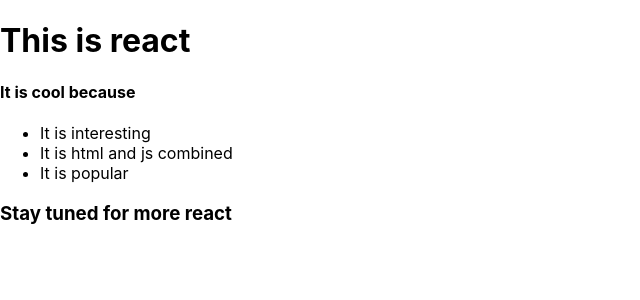
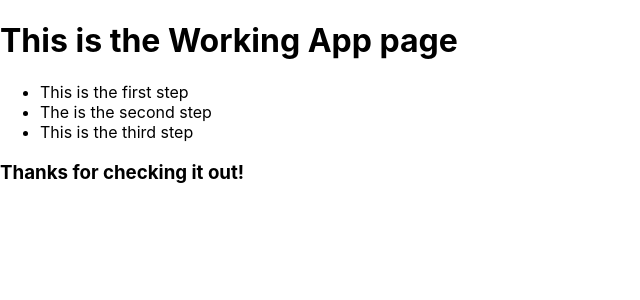
Before and after one commit to shanecolby/my_app_react, a React (Create React App) app: page / in a window 1280 px wide. Shown: the top 300 px of the page, without its empty margins (0-640 px from the left). Built offline with nearby package versions, Linux system fonts and the light colour scheme.

Commit message:
make app file and import clean components

```diff
--- /dev/null
+++ b/src/WorkingApp.js
@@ -0,0 +1,20 @@
+import React from 'react'
+
+function WorkingApp() {
+  return (
+    <div>
+      <h1>This is the Working App page</h1>
+      <ul>
+        <li>This is the first step</li>
+        <li>The is the second step</li>
+        <li>This is the third step</li>
+      </ul>
+      <h3>Thanks for checking it out!</h3>
+
+
+    </div>
+  )
+}
+
+
+export default WorkingApp
--- a/src/index.js
+++ b/src/index.js
@@ -4,11 +4,12 @@ import './index.css';
 import App from './App';
 import reportWebVitals from './reportWebVitals';
 import BasicTest from './components/BasicTest'
+import WorkingApp from './WorkingApp'
 
 
 
 ReactDOM.render(
-  <BasicTest />,
+  <WorkingApp />,
   document.getElementById('root')
 );
 
```
